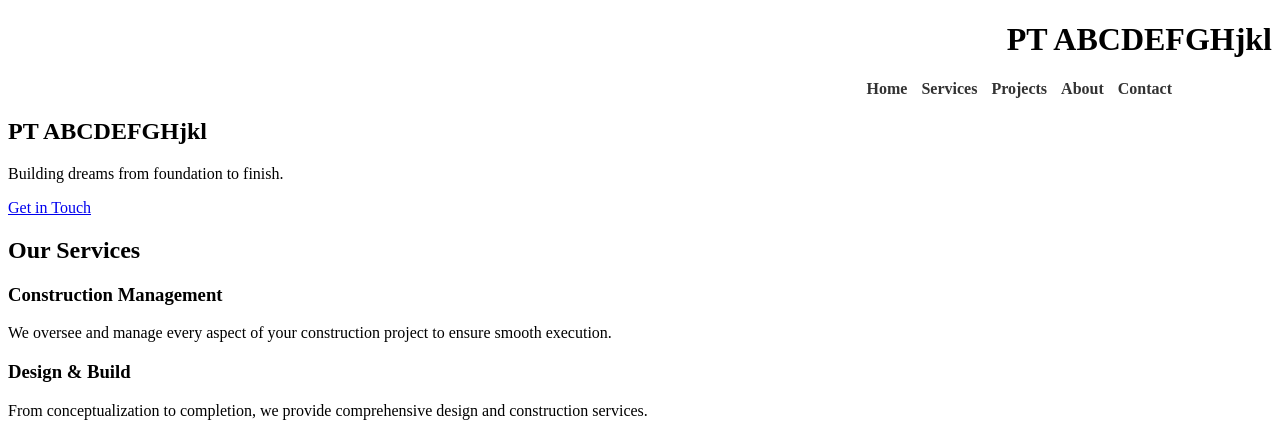
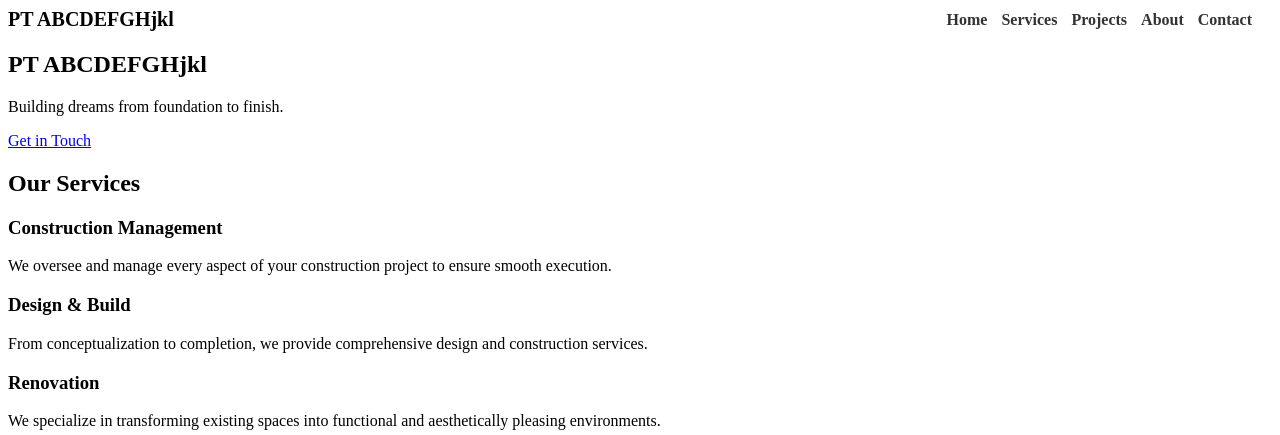
Before and after one commit to snikerfreakz/snikerfreakz.github.io, a plain HTML site: page index.html in a window 1280 px wide. Shown: the top 435 px of the page. Drawn offline with Linux system fonts and the light colour scheme.

Commit message:
Update styles.css

```diff
--- a/styles.css
+++ b/styles.css
@@ -1,5 +1,13 @@
 .header-container {
-  text-align: right;
+  display: flex;
+  justify-content: space-between;
+  align-items: center;
+}
+
+.logo {
+  margin: 0;
+  font-size: 20px;
+  font-weight: bold;
 }
 
 .header-container nav ul {
@@ -14,7 +22,7 @@
 }
 
 .header-container nav ul li:last-child {
-  margin-right: 100px; /* Add more space here */
+  margin-right: 20px; /* Add more space here */
 }
 
 .header-container nav ul li a {
```
